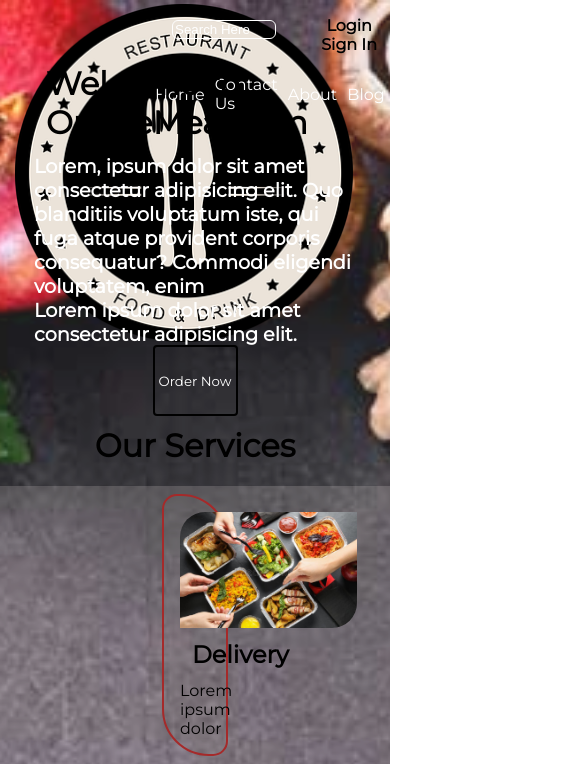
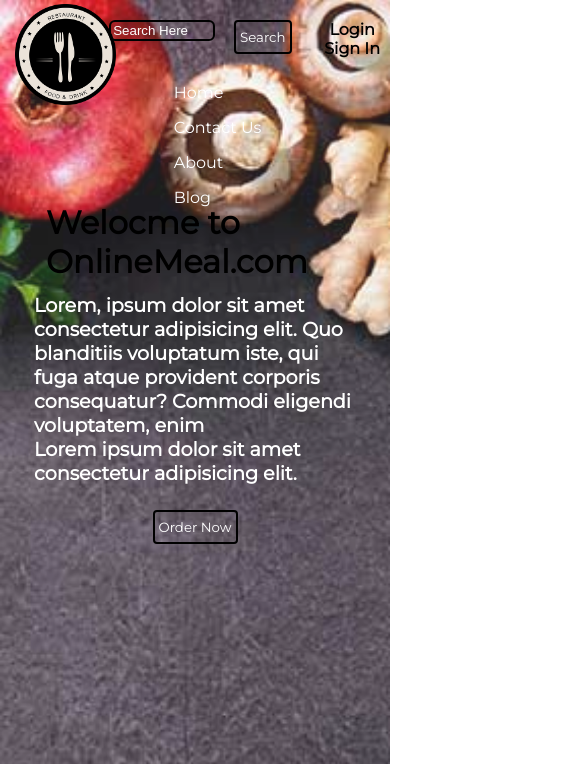
Before and after one commit to Anikesh-developer/Food-Website, a plain HTML site: page index.html in a window 390 px wide. Shown: the top 764 px of the page, 585 px wide, since content can reach past the window. Drawn offline with Linux system fonts and the light colour scheme.

Commit message:
added phone.css and style.css

```diff
--- a/phone.css
+++ b/phone.css
@@ -1,157 +1,87 @@
+@media screen and  (max-width:1245px){
 /* navigation */
-@media screen and  (max-width:1245px){
-    /* navigation */
     #navbar {
-        height: 23vh;
+        height: 11vh;
     }
     #navbar::before {
         width: 100%;
         height: 100%;
     }
     #logo{
-        height: 26px;
+        height: 11px;
     }
     nav img {
         margin: 4px 15px;
-        height: 20vh;
+        height: 12vh;
     }
     .btn{
-        height: 11vh;
-        margin: 13px 10px;
+        height: 4vh;
+        margin: 17px 10px;
     }
     /* Home */
     #home {
-        height: 391px;
+        height: 494px;
     }
     #home::before{
-        height: 212%;
+        height: 100%;
     }
     /* services */
 
     /* client */
     #client-section::before {
-        height: 100%;
+        height: 46%;
     }
     #client-section{
-        height: 205px;
+        height: 230px;
     }
 
     /* contact */
     #contact {
-        height: 300px;
+        height: 350px;
     }
     #contact::before {
-        height: 146%
+        height: 70%;
     }
     /* footer */
     footer{
         height: 10vh;
     }
 }
-@media screen and (max-width:850px){
-    /* navigation */
-        #navbar {
-            height: 43vh;
-        }
-        nav img {
-            height: 40vh;
-        }
-        .nav-item {
-            position: absolute;
-            top: 58px;
-            left: 218px;
-        }
-        .Search {
-            position: absolute;
-            top: 20px;
-            left: 300px;
-        }
-        #navbar button{
-            position: absolute;
-            left: 523px;
-            margin: 19px 10px;
-        }
-        .login{
-            position: absolute;
-            top: 16px;
-            right: 3px;
-        }
-
-    /* home */
-        #home{
-            padding: 3px 97px;
-        }
-        #home h1{
-            top: 42px;
-        }
-        .h-primary{
-            position: relative;
-            top: -9px;
-        }
-        #home p{
-            position: relative;
-            top: 40px;
-        }
-        #home button {
-            position: relative;
-            bottom: -38px;
-        }
-
-    /* services */
-        #services{
-            flex-direction: column;
-        }
-        #services .box{
-            padding: 16px;
-            margin: 8px 162px;
-        }
-        #services .box img {
-            height: 169px;
-        }
-        #img6{
-            width: 225px;
-        }
-}
-/* Phone version */
-@media screen and (max-width:768px){
+@media screen and (max-width:900px){
     /* navigation */
     #navbar {
-        height: 50vh;
+        height: 18vh;
     }
     #logo{
-        height: 50vh;
+        height: 18vh;
     }
     nav img {
-        height: 40vh;
+        height: 18vh;
     }
     .nav-item {
+        position: absolute;
         top: 75px;
-        left: 138px;
+        left: 28%;
     }
     .Search {
-        left: 165px;
-    }
-    .search input{
-        height: 10vh;
-        color: black;
-        width: 37vw;
+        position: absolute;
+        top: 20px;
+        left: 28%;
     }
     #navbar button{
-        position: relative;
-        left: 257px;
-        margin: 19px 10px;
+        position: absolute;
+        left: 60%;
+        margin: 20px 0px;
     }
     .login{
-        flex-direction: column;
+        position: absolute;
+        top: 20px;
+        right: 70px;
         color: black;
     }
-
 /* home */
     #home{
         padding: 3px 34px;
-    }
-    #home h1{
-        top: 44px;
     }
     .h-primary{
         position: relative;
@@ -159,71 +89,165 @@
     #home p{
         top: 44px;
     }
-
+    #home button {
+        position: relative;
+        bottom: -70px;
+    }
 /* services */
+    #services .box img {
+        height: 123px;
+    }
+    #services .box {
+        padding: 16px;
+        margin: auto;
+    }
+    #img6 {
+        width: 182px;
+    }
+}
+@media screen and (max-width:700px){
+    .login{
+        flex-direction: column;
+    }
     #services{
         flex-direction: column;
     }
+    #services .box {
+        padding: 16px;
+        margin: 10px 176px;
+    }
+    #services .box img {
+        height: 151px;
+    }
     #img6{
-        width: 193px;
+        width: 231px;
     }
+}
+@media screen and (max-width:625px){
     #services .box img {
         height: 120px;
     }
+    #img6 {
+        width: 192px;
+    }
 }
-@media screen and (max-width:561px){
-        /* navigation */
+/* @media screen and (max-width:568px){
+    #services .box img {
+        height: 90px;
+    }
+    #img6 {
+        width: 128px;
+    }
+} */
+@media screen and (max-width:600px){
     #navbar {
-        height: 50vh;
+        height: 44vh;
+    }
+    nav img {
+        margin: 4px 15px;
+        height: 12vh;
+    }
+    .nav-item{
+        display: block;
+        top: 75px;
+        left: 33%;
+    }
+    .item {
+        padding: 8px 0px;
+    }
+    .login{
+        left: auto;
+        right: 0px;
+    }
+    /* home */
+    #home {
+        height: 738px;
+    }
+    #home::before {
+        height: 149%;
+    }
+    #home button {
+        bottom: -8px;
+    }
+    /* services */
+    #services .box {
+        padding: 16px;
+        margin: 10px auto;
+    }
+    /* client */
+    #clients{
+        flex-wrap: wrap;
+    }
+    #client-section {
+        height: auto;
+    }
+    #client-section::before {
+        height: 50.3%;
+    }
+}
+/* @media screen and (max-width:390px){
+    #navbar{
+        height: 15vh;
     }
     #logo{
-        height: 50vh;
+        height: 10vh;
     }
     nav img {
-        height: 40vh;
+        height: 10vh;
     }
-    .nav-item {
-        top: 75px;
-        left: 110px;
+    .nav-item{
+        position: absolute;
+        top: 102px;
+        left: 9%;
     }
-    .Search {
-        left: 172px;
-    }
-    .search input{
-        height: 10vh;
-        color: black;
-        width: 37vw;
+    .Search{
+        position: absolute;
+        top: 36px;
+        left: 29%;
     }
     #navbar button{
-        position: relative;
-        left: 248px;
-        margin: 18px 10px;
+        position: absolute;
+        left: 60%;
+        margin: 34px 0px;
+        height: 3vh;
     }
     .login{
-        flex-direction: column;
-        color: black;
+        top: 28px;
+        right: 6px;
     }
-
-/* home */
     #home{
-        padding: 0px 34px;
+        height: 620px;
     }
-    #home h1{
-        top: 52px;
+    #home::before{
+        height: 74%;
     }
-    .h-primary{
-        position: relative;
+    #home button {
+        bottom: -24px;
     }
-    #home p{
-        top: 52px;
+    #services .box {
+        padding: 5px;
+        margin: 4px 88px;
     }
-
-/* services */
-    #services{
-        flex-direction: column;
+    #clients{
+        flex-wrap: wrap;
     }
-    #services .box img {
-        height: 116px;
-        width: 177px;
+    #client-section{
+        height: 249px;
+        margin: 15px 0px 0px 0px;
     }
-}
+    #client-section::before {
+        height: 29.5%;
+    }
+    .client-item {
+        padding: 0px 8px;
+    }
+    #contact{
+        height: 304px;
+    }
+    #contact::before {
+        height: 77%;
+    }
+    footer{
+        height: 4vh;
+    }
+} */
--- a/style.css
+++ b/style.css
@@ -65,7 +65,7 @@
     padding: 1px 2px;
     background-color: #c04b4b00;
     color: white;
-    border: 1px solid;
+    border: 2px solid black;
 }
 /* login and sign in */
 .login{
```
